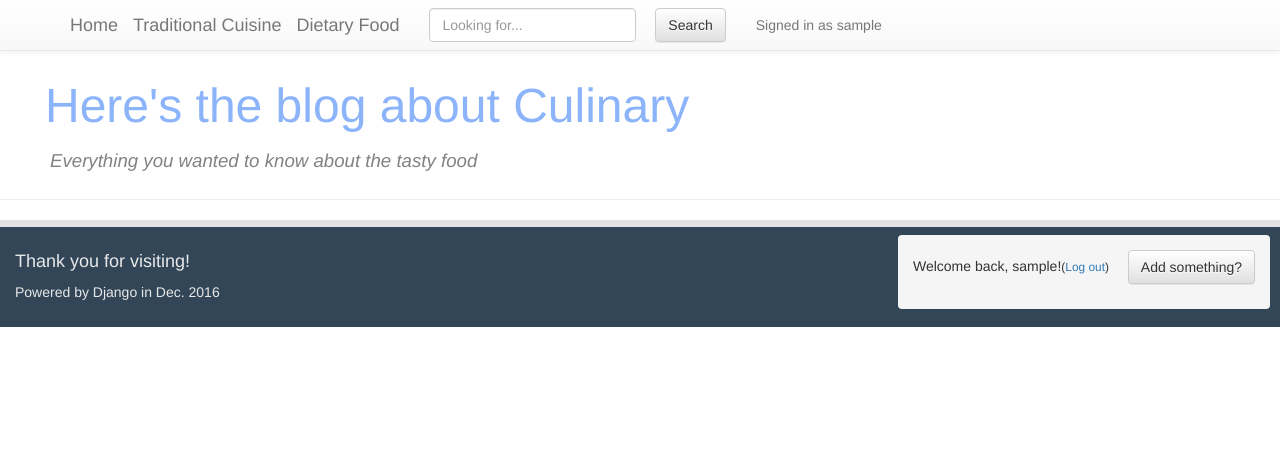
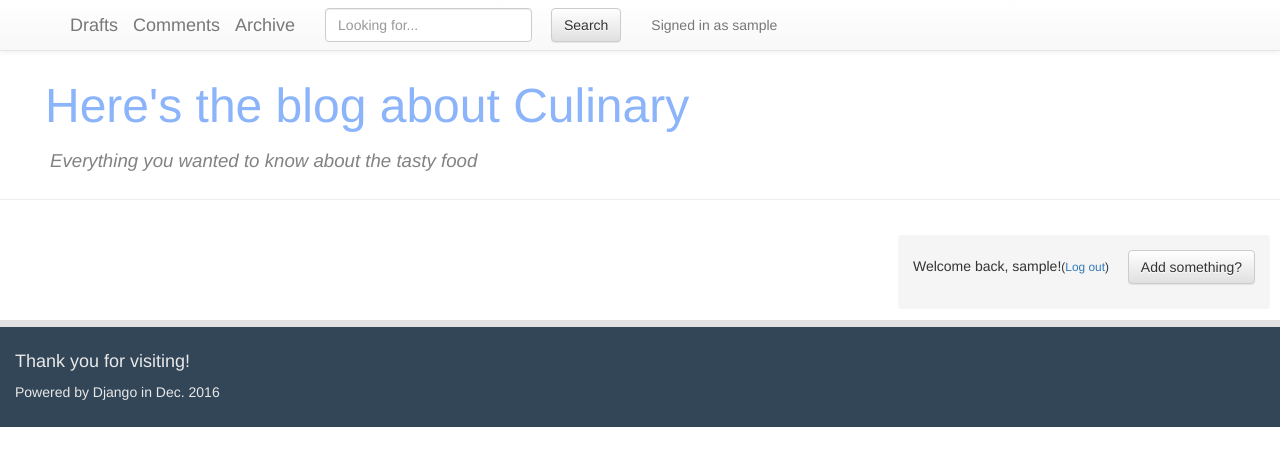
Before and after one commit to y-yury/my_blog, a Django app: page / in a window 1280 px wide. Shown: the top 466 px of the page. Run offline with Django 3.2, Linux system fonts and the light colour scheme; the visitor is signed in with stand-in values (Sample User, id 1); data that the repository does not hold is empty; some libraries are stand-ins or nearby versions.

Commit message:
Search functionality optimized, other changes applied in templates & navigation.

```diff
--- a/blog/static/css/blog.css
+++ b/blog/static/css/blog.css
@@ -63,6 +63,8 @@
     text-align: left;
     background-color: #324658;
     border-top: 7px solid rgba(232,229,229,0.98);
+    margin-top: 120px;
+    margin-bottom: 15px;
 }
 
 .page-authenticate {
--- a/blog/views.py
+++ b/blog/views.py
@@ -66,7 +66,7 @@ def post_search(request):
         if not 'query':
             errors_list.append("Please enter a search term")
         elif len(query) < 1:
-            errors_list.append("No letters allowed for search")
+            errors_list.append("No empty search is allowed, please try again")
         else:
             search = MyPost.objects.filter(text__icontains=query)
             return render(request, 'blog/search_result.html', {'search': search, 'query': query})
--- a/templates/blog/base.html
+++ b/templates/blog/base.html
@@ -9,6 +9,7 @@
     </head>
 
     <body>
+
         {% include 'blog/navigation.html' %}
         {% include 'blog/header.html' %}
 
--- a/templates/blog/my_post_list.html
+++ b/templates/blog/my_post_list.html
@@ -11,12 +11,12 @@
             </div>
         </div>
 
-        {% else %}
+    {% else %}
 
         <div class="sidebar-block">
             <div class="sidebar-block-inset">
-                <h4>Hey there!</h4>
-                <p>My name's Yury and I'm here to tell you<br>a few words about healthy living))</p>
+            <h4>Hey there!</h4>
+            <p>My name's Yury and I'm here to tell you<br>a few words about healthy living))</p>
             </div>
         </div>
 
--- a/templates/blog/navigation.html
+++ b/templates/blog/navigation.html
@@ -4,9 +4,19 @@
         <nav class="navbar navbar-default navbar-fixed-top">
             <div class="container fluid">
                 <div class="navbar-header">
-                    <a class="navbar-brand" href="#">Home</a>
-                    <a class="navbar-brand" href="#">Traditional Cuisine</a>
-                    <a class="navbar-brand" href="#">Dietary Food</a>
+
+                    {% if user.is_authenticated %}
+                        <a class="navbar-brand" href="{% url 'my_draft_list' %}">Drafts</a>
+                        <a class="navbar-brand" href="#">Comments</a>
+                        <a class="navbar-brand" href="#">Archive</a>
+
+                    {% else %}
+                        <a class="navbar-brand" href="{% url 'login' %}">Login</a>
+                        <a class="navbar-brand" href="#">Traditional Cuisine</a>
+                        <a class="navbar-brand" href="#">Dietary Food</a>
+                        <a class="navbar-brand" href="#">Desserts</a>
+
+                    {% endif %}
 
                     <form class="navbar-form navbar-left" role="search" action="/post/search/" method="GET">
                         <div class="form-group">
@@ -17,6 +27,7 @@
 
                     {% if user.is_authenticated %}
                         <p class="navbar-text navbar-right">Signed in as {{ user.username }}</p>
+
                     {% endif %}
                 </div>
             </div>
```
Also changed, not shown: templates/blog/my_draft_list.html (+0 -14 lines), templates/blog/search_errors.html (+15 -2 lines), templates/blog/search_result.html (+15 -3 lines), templates/blog/sidebar.html (+27 -0 lines).
